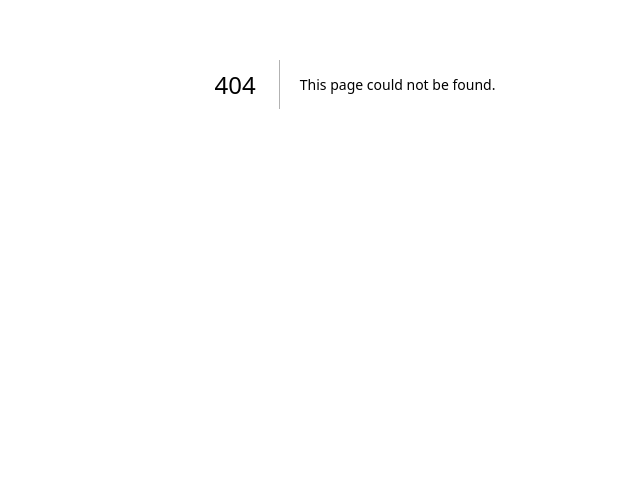
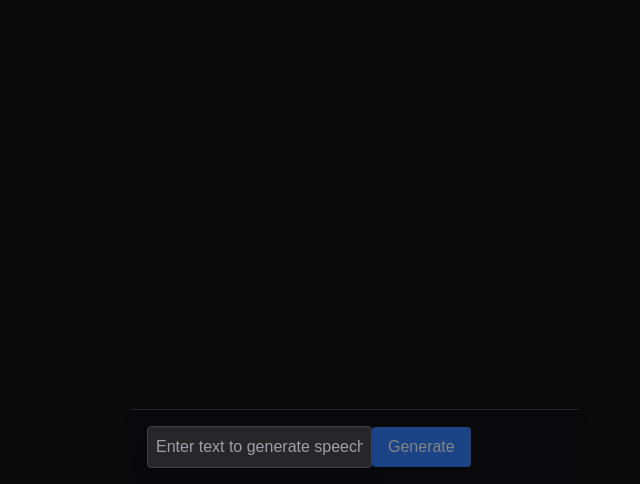
Before and after one commit to hkais/nextjs-ai-app, a Next.js app: page /ui/generate-speech in a window 1280 px wide. Before the commit this address had no page. Shown: the part 316-800 px from the top of the page, without its empty margins (285-925 px from the left). Built offline with nearby package versions, Linux system fonts and the light colour scheme.

Commit message:
After Video  15 - Generate Speech

```diff
--- /dev/null
+++ b/src/app/api/generate-speech/route.ts
@@ -0,0 +1,20 @@
+import { openai } from "@ai-sdk/openai";
+import { experimental_generateSpeech as generateSpeech } from "ai";
+
+export async function POST(req: Request) {
+  try {
+    const { text } = await req.json();
+    const { audio } = await generateSpeech({
+      model: openai.speech("tts-1"),
+      text,
+    });
+    return new Response(new Uint8Array(audio.uint8Array), {
+      headers: {
+        "Content-Type": audio.mediaType || "audio/mpeg",
+      },
+    });
+  } catch (error) {
+    console.error("Error generating speech:", error);
+    return new Response("Failed to generate speech", { status: 500 });
+  }
+}
--- /dev/null
+++ b/src/app/ui/generate-speech/page.tsx
@@ -0,0 +1,125 @@
+"use client";
+
+import { useState, useRef, useEffect } from "react";
+
+export default function GenerateSpeechPage() {
+  const [text, setText] = useState("");
+  const [isLoading, setIsLoading] = useState(false);
+  const [hasAudio, setHasAudio] = useState(false);
+  const [error, setError] = useState<string | null>(null);
+
+  const audioUrlRef = useRef<string | null>(null);
+  const audioRef = useRef<HTMLAudioElement>(null);
+
+  const handleSubmit = async (e: React.FormEvent<HTMLFormElement>) => {
+    e.preventDefault();
+
+    setIsLoading(true);
+    setError(null);
+    setText("");
+
+    if (audioUrlRef.current) {
+      URL.revokeObjectURL(audioUrlRef.current);
+      audioUrlRef.current = null;
+    }
+
+    if (audioRef.current) {
+      audioRef.current.pause();
+      audioRef.current.src = "";
+      audioRef.current = null;
+    }
+
+    try {
+      const response = await fetch("/api/generate-speech", {
+        method: "POST",
+        headers: { "Content-Type": "application/json" },
+        body: JSON.stringify({ text }),
+      });
+
+      if (!response.ok) {
+        throw new Error("Failed to generate speech");
+      }
+
+      const audioBlob = await response.blob();
+      audioUrlRef.current = URL.createObjectURL(audioBlob);
+
+      audioRef.current = new Audio(audioUrlRef.current);
+      setHasAudio(true);
+      audioRef.current.play();
+
+      //   audio.addEventListener("ended", () => {
+      //     URL.revokeObjectURL(audioUrl);
+      //   });
+    } catch (error) {
+      console.error("Error generating speech:", error);
+      setError(
+        error instanceof Error
+          ? error.message
+          : "Something went wrong. Please try again."
+      );
+      setHasAudio(false);
+    } finally {
+      setIsLoading(false);
+    }
+  };
+
+  const replayAudio = () => {
+    if (audioRef.current) {
+      audioRef.current.currentTime = 0;
+      audioRef.current.play();
+    }
+  };
+
+  useEffect(() => {
+    return () => {
+      if (audioUrlRef.current) {
+        URL.revokeObjectURL(audioUrlRef.current);
+      }
+      if (audioRef.current) {
+        audioRef.current.pause();
+        audioRef.current.src = "";
+      }
+    };
+  }, []);
+
+  return (
+    <div className="flex flex-col w-full max-w-md py-24 mx-auto stretch">
+      {error && <div className="text-red-500 mb-4">{error}</div>}
+      {isLoading && <div>Generating speech...</div>}
+
+      {hasAudio && !isLoading && (
+        <div className="flex gap-2">
+          <button
+            onClick={replayAudio}
+            className="bg-blue-500 text-white px-4 py-2 rounded hover:bg-blue-600 transition-colors"
+          >
+            Replay Audio
+          </button>
+        </div>
+      )}
+
+      <form
+        action="submit"
+        onSubmit={handleSubmit}
+        className="fixed bottom-0 w-full max-w-md mx-auto left-0 right-0 p-4 bg-zinc-950 border-t border-zinc-800 shadow-lg"
+      >
+        <input
+          type="text"
+          placeholder="Enter text to generate speech..."
+          value={text}
+          onChange={(e) => setText(e.target.value)}
+          disabled={isLoading}
+          className="flex-1 bg-zinc-800 p-2 border border-zinc-700 rounded shadow-xl text-zinc-100 placeholder-zinc-400"
+        />
+        <button
+          type="submit"
+          disabled={isLoading || !text.trim()}
+          className="bg-blue-500 text-white px-4 py-2 rounded hover:bg-blue-600 transition-colors disabled:opacity-50 disabled:cursor-not-allowed"
+        >
+          Generate
+        </button>
+        <div className="flex gap-2">{/* Text input will apear here */}</div>
+      </form>
+    </div>
+  );
+}
```
